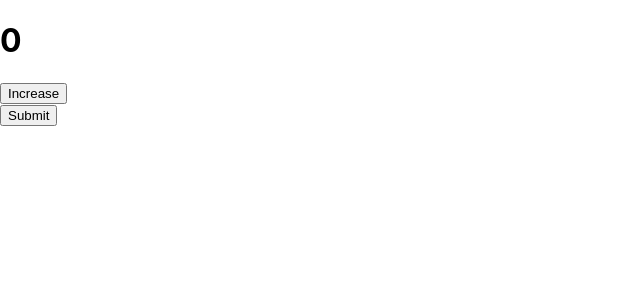
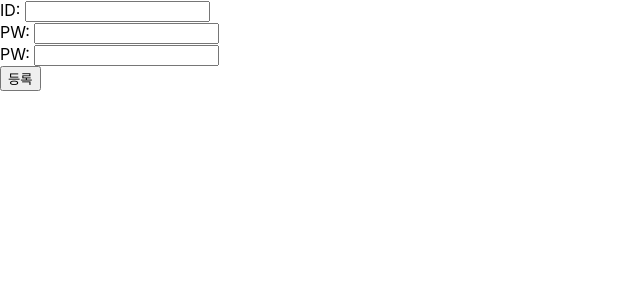
Before and after one commit to wdd1016/InspireCamp, a React (Create React App) app in the folder Frontend/React/my-react-app/: page / in a window 1280 px wide. Shown: the top 300 px of the page, without its empty margins (0-640 px from the left). Built offline with nearby package versions, Linux system fonts and the light colour scheme.

Commit message:
[1.3] Ref for react

```diff
--- a/Frontend/React/my-react-app/src/App.js
+++ b/Frontend/React/my-react-app/src/App.js
@@ -13,6 +13,10 @@ import AddSub from "./state/AddSub";
 import StateController from "./state/StateController";
 import CelsiusFahrenheit from "./state/CelsiusFahrenheit";
 import Form from "./Form";
+import MyComponentRef from "./ref/MyComponentRef";
+import PasswordChecker from "./ref/PasswordChecker";
+import ScrollBox from "./ref/ScrollBox";
+import IdPwChecker from "./ref/IdPwChecker";
 
 function App() {
   return (
@@ -38,7 +42,13 @@ function App() {
       {/* <IterationSample /> */}
 
       {/* Form */}
-      <Form />
+      {/* <Form /> */}
+
+      {/* Ref */}
+      {/* <MyComponentRef /> */}
+      {/* <PasswordChecker /> */}
+      {/* <ScrollBox /> */}
+      <IdPwChecker />
     </>
   );
 }
--- /dev/null
+++ b/Frontend/React/my-react-app/src/ref/IdPwChecker.js
@@ -0,0 +1,93 @@
+import React, { Component } from "react";
+
+// createRef()를 이용하는 방법
+class IdPwChecker extends Component {
+  state = {
+    userId: "",
+    userPw1: "",
+    userPw2: "",
+  };
+
+  /*
+  changeUserId = e => this.setState({ userId: e.target.value });
+  changeUserPw1 = e => this.setState({ userPw1: e.target.value });
+  changeUserPw2 = e => this.setState({ userPw2: e.target.value });
+  */
+  changeUser = (e) => this.setState({ [e.target.name]: e.target.value });
+  clickButton = (e) => {
+    // Submit 버튼의 기본 동작을 중지
+    e.preventDefault();
+
+    // 객체 비구조화(객체 구조 분해)를 통해 상태변수를 지역변수로 변경
+    const { userId, userPw1, userPw2 } = this.state;
+
+    // 입력 여부 체크
+    if (userId.trim() === "") {
+      alert("ID를 입력하세요.");
+      this.refUserId.focus();
+      return;
+    }
+    if (userPw1.trim() === "") {
+      alert("PW1를 입력하세요.");
+      this.refUserPw1.focus();
+      return;
+    }
+    if (userPw2.trim() === "") {
+      alert("PW2를 입력하세요.");
+      this.refUserPw2.focus();
+      return;
+    }
+
+    // 패스워드 일치 여부를 확인
+    if (userPw1.trim() !== userPw2.trim()) {
+      alert("PW와 PW 확인이 일치하지 않습니다.");
+      this.setState({ userPw1: "", userPw2: "" });
+      this.refUserPw1.focus();
+      return;
+    }
+
+    // 입력 내용을 alert 창으로 출력
+    alert(`ID: ${userId}\nPW1: ${userPw1}\nPW2: ${userPw2}`);
+  };
+
+  render() {
+    const { userId, userPw1, userPw2 } = this.state;
+
+    return (
+      <div>
+        ID:{" "}
+        <input
+          ref={(x) => (this.refUserId = x)}
+          type="text"
+          value={userId}
+          name="userId"
+          onChange={this.changeUser}
+        />
+        <br />
+        PW:{" "}
+        <input
+          ref={(x) => (this.refUserPw1 = x)}
+          type="password"
+          value={userPw1}
+          name="userPw1"
+          onChange={this.changeUser}
+        />
+        <br />
+        PW:{" "}
+        <input
+          ref={(x) => (this.refUserPw2 = x)}
+          type="password"
+          value={userPw2}
+          name="userPw2"
+          onChange={this.changeUser}
+        />
+        <br />
+        <button type="submit" onClick={this.clickButton}>
+          등록
+        </button>
+      </div>
+    );
+  }
+}
+
+export default IdPwChecker;
--- /dev/null
+++ b/Frontend/React/my-react-app/src/ref/MyComponentRef.js
@@ -0,0 +1,27 @@
+import { Component, createRef } from "react";
+
+class MyComponentRef extends Component {
+  constructor(props) {
+    super(props);
+    this.myRef = createRef();
+  }
+  render() {
+    return (
+      <>
+        {/* React.createRef() API */}
+        <input ref={this.myRef} />
+        <button onClick={this.handler}>포커스전달1</button>
+
+        {/* 콜백 ref */}
+        <input ref={(x) => (this.myInput = x)} />
+        <button onClick={() => this.myInput.focus()}>포커스전달2</button>
+      </>
+    );
+  }
+  handler = () => {
+    const node = this.myRef.current;
+    node.focus();
+  };
+}
+
+export default MyComponentRef;
--- /dev/null
+++ b/Frontend/React/my-react-app/src/ref/PasswordChecker.js
@@ -0,0 +1,41 @@
+import React, { Component } from "react";
+
+class PasswordChecker extends Component {
+  state = {
+    password: "",
+    isValid: false,
+  };
+
+  myInput = React.createRef();
+
+  changePassword = (e) => this.setState({ password: e.target.value });
+  clickButton = () => {
+    if (this.state.password === "0000") {
+      this.setState({ isValid: true });
+    } else {
+      this.setState({ isValid: false });
+      // this.myInput.focus();
+      this.myInput.current.focus();
+    }
+  };
+
+  render() {
+    return (
+      <>
+        <input
+          type="password"
+          value={this.state.password}
+          onChange={this.changePassword}
+          style={
+            this.state.isValid ? { background: "blue" } : { background: "red" }
+          }
+          // ref={(x) => (this.myInput = x)}
+          ref={this.myInput}
+        />
+        <button onClick={this.clickButton}>패스워드 검증</button>
+      </>
+    );
+  }
+}
+
+export default PasswordChecker;
--- /dev/null
+++ b/Frontend/React/my-react-app/src/ref/ScrollBox.js
@@ -0,0 +1,89 @@
+import React, { Component } from "react";
+
+// createRef()를 이용하는 방법
+class ScrollBox extends Component {
+  myDiv = React.createRef();
+
+  scrollBottom = () => {
+    const { scrollHeight, clientHeight } = this.myDiv.current;
+    this.myDiv.current.scrollTop = scrollHeight - clientHeight;
+  };
+
+  scrollTop = () => {
+    this.myDiv.current.scrollTop = 0;
+  };
+
+  render() {
+    const styles = {
+      outer: {
+        border: "1px solid black",
+        height: 300,
+        width: 300,
+        overflow: "auto",
+      },
+      inner: {
+        width: "100%",
+        height: 650,
+        background: "linear-gradient(white, black)",
+      },
+    };
+
+    return (
+      <>
+        <div style={styles.outer} ref={this.myDiv}>
+          <div style={styles.inner}></div>
+        </div>
+        <div>
+          <button onClick={this.scrollTop}>맨 위로 이동</button>
+          <button onClick={this.scrollBottom}>맨 아래로 이동</button>
+        </div>
+      </>
+    );
+  }
+}
+
+/*
+// 콜백 함수를 이용
+class ScrollBox extends Component {
+  scrollBottom = () => {
+    // const scrollHeight = this.myDiv.scrollHeight;
+    // const clientHeight = this.myDiv.clientHeight;
+    const { scrollHeight, clientHeight } = this.myDiv;
+    this.myDiv.scrollTop = scrollHeight - clientHeight;
+  };
+
+  scrollTop = () => {
+    this.myDiv.scrollTop = 0;
+  };
+
+  render() {
+    const styles = {
+      outer: {
+        border: "1px solid black",
+        height: 300,
+        width: 300,
+        overflow: "auto",
+      },
+      inner: {
+        width: "100%",
+        height: 650,
+        background: "linear-gradient(white, black)",
+      },
+    };
+
+    return (
+      <>
+        <div style={styles.outer} ref={(x) => (this.myDiv = x)}>
+          <div style={styles.inner}></div>
+        </div>
+        <div>
+          <button onClick={this.scrollTop}>맨 위로 이동</button>
+          <button onClick={this.scrollBottom}>맨 아래로 이동</button>
+        </div>
+      </>
+    );
+  }
+}
+*/
+
+export default ScrollBox;
```
